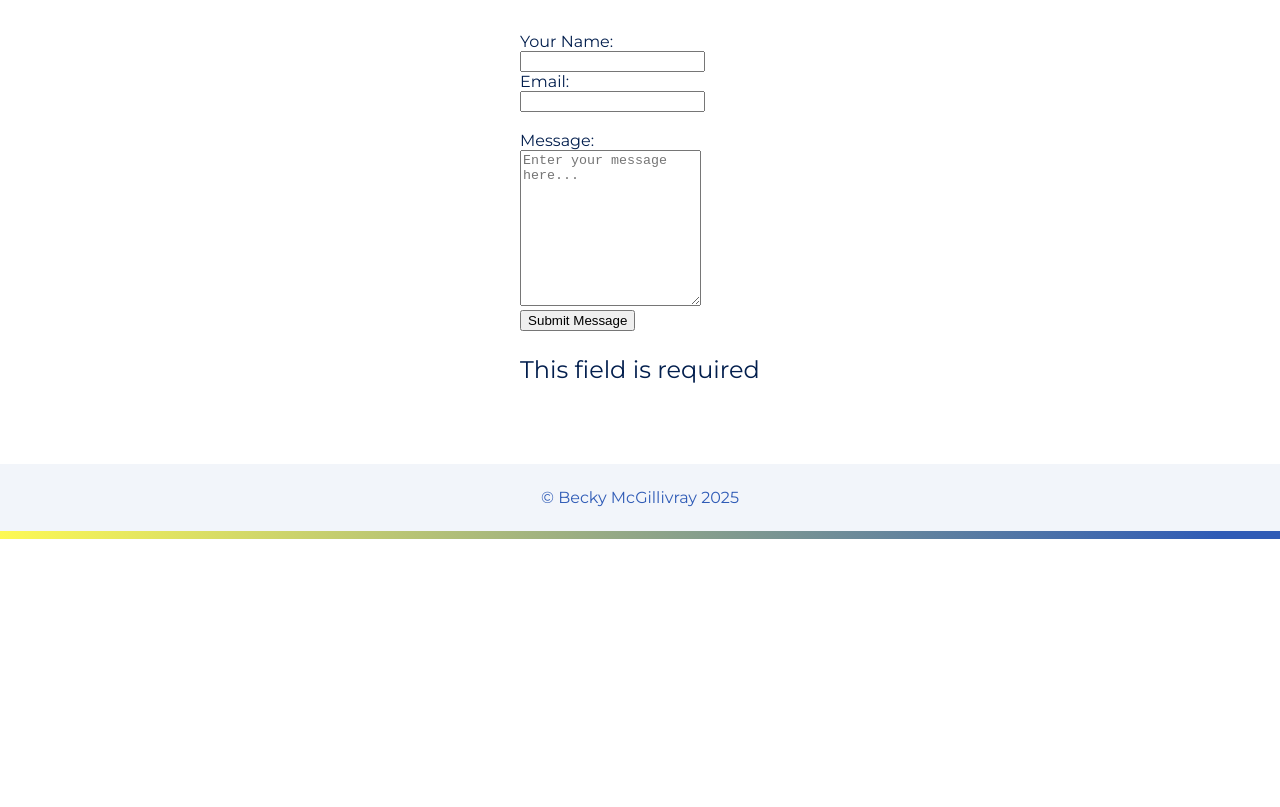
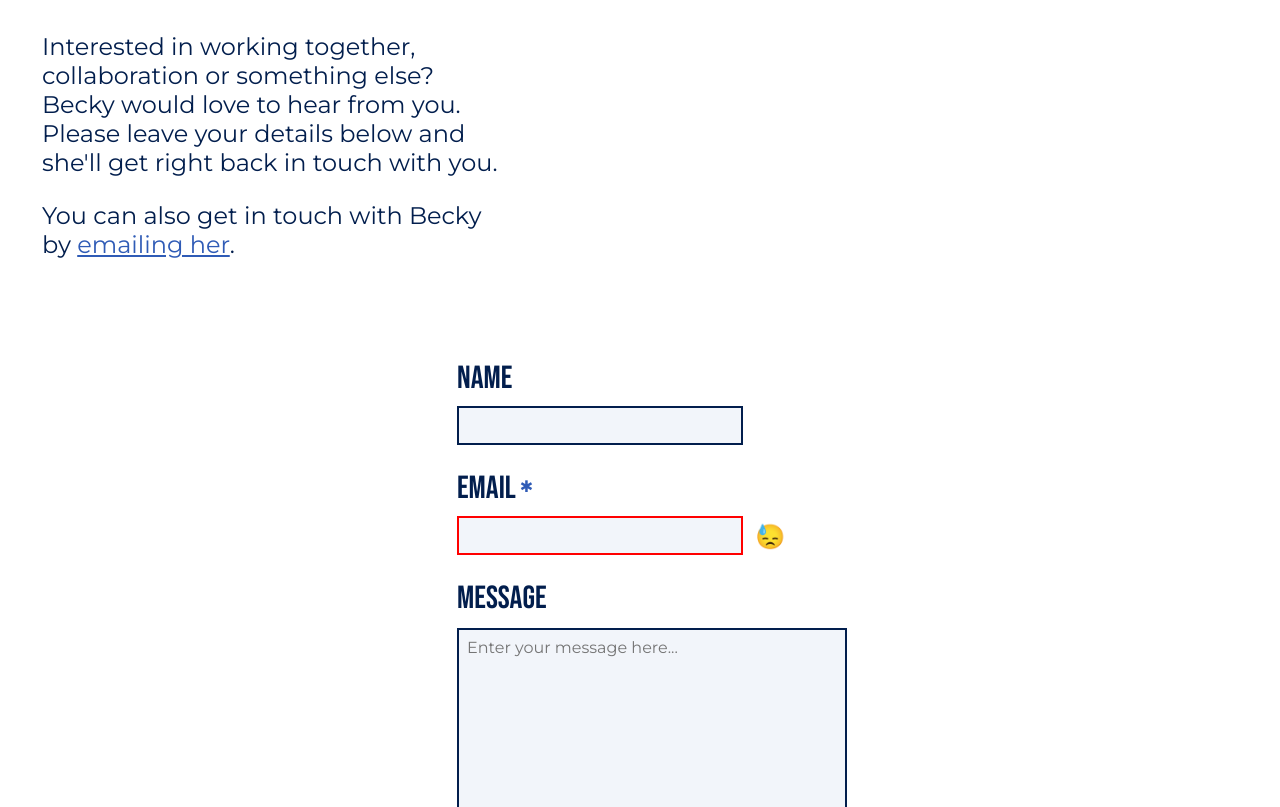
Before and after one commit to jimmylee88/responsive-multipage, a plain HTML site: page contact.html in a window 1280 px wide. Shown: the part 308-1115 px from the top of the page. Before the commit the page ends 847 px from the top, so only its background shows below. Drawn offline with Linux system fonts and the light colour scheme.

Commit message:
Added styling for the contact form

```diff
--- a/contact.html
+++ b/contact.html
@@ -22,17 +22,21 @@
             </ul>
         </nav>
     </header>
-    <section id="contact"><h1>Contact Me</h1><hr>
+    <div id="content">
+
+    <section id="contact"><h1>Hiya!</h1><hr>
+        <div id="contact-intro">
+        <p>Interested in working together, collaboration or something else? Becky would love to hear from you. Please leave your details below and she'll get right back in touch with you.</p> <p>You can also get in touch with Becky by <a href="mailto:beckymcgdesign@gmail.com">emailing her</a>.</p></div>
         <div id="message">
             <form action="submit.php" method="post">
-    <label for="name">Your Name:</label><br>
-    <input type="name" name="name" id="name"/>
-    <br>
-    <label for="email" class="email-label">Email:</label><br>
-    <input type="email" name="email" id="email" required/>
-    <span></span>
-    <br><br>
-    <label for="message">Message:</label><br>
+            <label for="name">Name</label><br>
+            <input type="name" name="name" id="name"/>
+            <br>
+            <label for="email" class="email-label">Email</label><br>
+            <input type="email" name="email" id="email" required/>
+            <span></span>
+            <br>
+    <label for="message">Message</label><br>
     <textarea cols="20" rows="10" placeholder="Enter your message here..."></textarea>
     <br>
     <button>Submit Message</button>
@@ -40,6 +44,7 @@
 </form>
         </div>
     </section>
+</div>
      <footer>© Becky McGillivray 2025</footer>
 </body>
 </html>
--- a/style.css
+++ b/style.css
@@ -331,7 +331,7 @@ footer {
     padding: 24px;
     text-align: center;
     color:var(--primary-color);
-    background-color: var(--bg-grey);
+    background-color: var(--bg-white);
 }
 
 /* Some cheeky css to change default highlight colour when selecting text */
@@ -342,3 +342,139 @@ footer {
 h1::selection, h2::selection {
     color: var(--primary-color)
 }
+
+/* Styling for the form */
+form {
+    text-align: left;
+    margin-left: 24px;
+}
+
+label {
+    font-family: 'Bebas Neue', Helvetica, Arial, sans-serif;
+    font-size: 32px;
+    max-width: 700px;
+}
+
+button {
+    padding: 8px 24px;
+    border: none;
+    background-color: var(--primary-color);
+    color: #ffffff;
+    font-family: 'Bebas Neue', 'Montserrat', Arial, Helvetica, sans-serif;
+    font-size: 32px;
+    font-weight: bolder;
+    margin: 16px 0px;
+    box-shadow: 6px 6px 0 var(--text-color);
+    transition: all 0.2s ease-in-out;
+}
+
+button:hover {
+    background-color: var(--text-color);
+    box-shadow: 0px 0px 0 var(--text-color);
+
+}
+
+button:active {
+    background-color: #000000;
+    scale: 0.95;
+}
+
+input {
+    margin: 8px 0px 24px 0;
+    padding: 8px 8px;
+    width: 266px;
+    border: 2px solid var(--text-color);
+    background-color: var(--bg-grey);
+    font-family: 'Montserrat',Arial, Helvetica, sans-serif;
+    font-size: 16px;
+}
+
+input:focus {
+   box-shadow: 0 0 16px var(--secondary-color);
+}
+
+textarea:focus {
+   box-shadow: 0 0 16px var(--secondary-color);
+}
+
+select:focus {
+    box-shadow: 0 0 16px var(--secondary-color);
+}
+
+input:required {
+    border: 2px solid;
+}
+
+/* Using pseudo elements to show validation errors for required email field */
+input + span {
+    position: relative;
+}
+
+input + span:before{
+    position: relative;
+    right: -8px;
+    top: 4px;
+}
+
+input:invalid {
+    border: 2px solid red;
+}
+
+input:invalid + span:before {
+    content: "😓";
+    font-size: 24px;
+}
+
+input:valid + span:before {
+    content:"😃";
+    font-size: 24px;
+}
+
+label {
+    margin: 0 10px 10px 0;
+}
+
+/* Pseudo element for adding an asterisk to indicate which field is required */
+.email-label:after {
+    content: "✱";
+    margin-left: 4px;
+    font-size: 16px;
+    color: var(--primary-color);
+    vertical-align: middle;
+}
+
+textarea {
+    resize: none;
+    width: 370px;
+    margin-top: 10px;
+    padding: 8px;
+    border: 2px solid var(--text-color);
+    resize: vertical;
+    background-color: var(--bg-grey);
+    font-family: 'Montserrat',Arial, Helvetica, sans-serif;
+    font-size: 16px;
+}
+
+select {
+    padding: 8px 8px;
+    margin: 20px 0 20px 0;
+    width: 200px;
+    border-width: 2px;
+    border-color: var(--primary-color);
+}
+
+/* Pseudo element for adding a red asterisk before the disclaimer text, using it like a key to explain*/
+.disclaimer {
+    font-size: 16px;
+}
+
+.disclaimer:before {
+    content: "✱";
+    margin-right: 4px;
+    font-size: 16px;
+    color:var(--primary-color);
+}
+
+#contact-intro{
+    margin-bottom: 100px;
+}
```
Also changed, not shown: graphics.html (+2 -0 lines), murals.html (+2 -1 lines).
